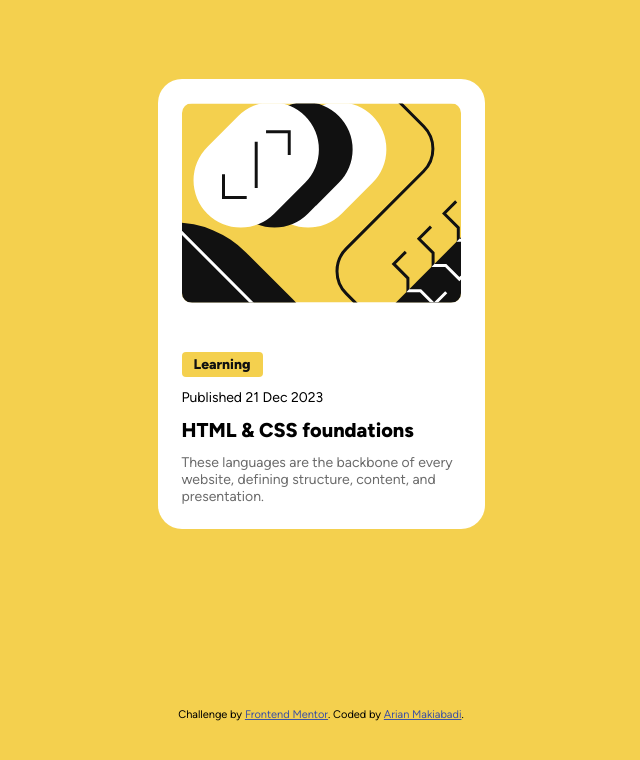
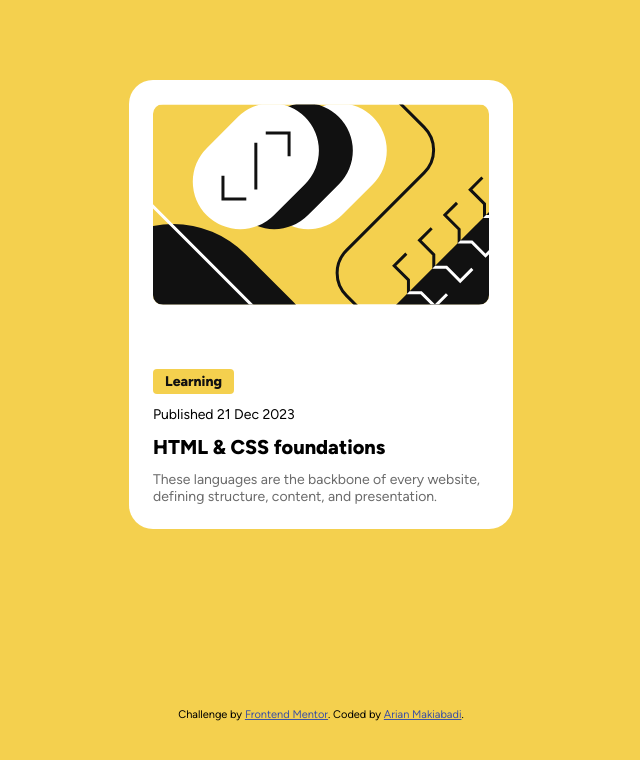
Before and after one commit to ArianMakiabadi/blog-preview-card, a plain HTML site: page index.html in a window 1536 px wide. Shown: the whole page, without its empty margins (447-1087 px from the left). Drawn offline with Linux system fonts and the light colour scheme.

Commit message:
responsive

```diff
--- a/styles.css
+++ b/styles.css
@@ -48,20 +48,26 @@ body {
   background-color: var(--color-white);
   padding: 24px;
   border-radius: 24px;
-  display: block;
+  display: grid;
+  grid-template-columns: auto;
+  justify-items: center;
+  align-content: center;
   overflow: hidden;
   max-width: 327px;
 }
 
 .image-wrapper {
-  border-radius: 10px;
   overflow: hidden;
-  object-fit: fill;
-  width: 279px;
   height: 200px;
   display: flex;
+  height: auto;
   justify-content: center;
   margin-bottom: 2.4rem;
+}
+
+.image-wrapper img {
+  border-radius: 10px;
+  width: 279px;
 }
 
 .blog__content {
@@ -89,6 +95,10 @@ h1 {
   font-weight: 800;
 }
 
+h1:hover {
+  color: var(--color-yellow);
+}
+
 p {
   font-size: var(--font-size-small);
 }
@@ -104,3 +114,13 @@ p {
 .attribution a {
   color: hsl(228, 45%, 44%);
 }
+
+@media screen and (min-width: 1440px) {
+  .blog__container {
+    min-width: 384px;
+  }
+
+  .image-wrapper img {
+    width: fit-content;
+  }
+}
```
Also changed, not shown: index.html (+0 -4 lines).
